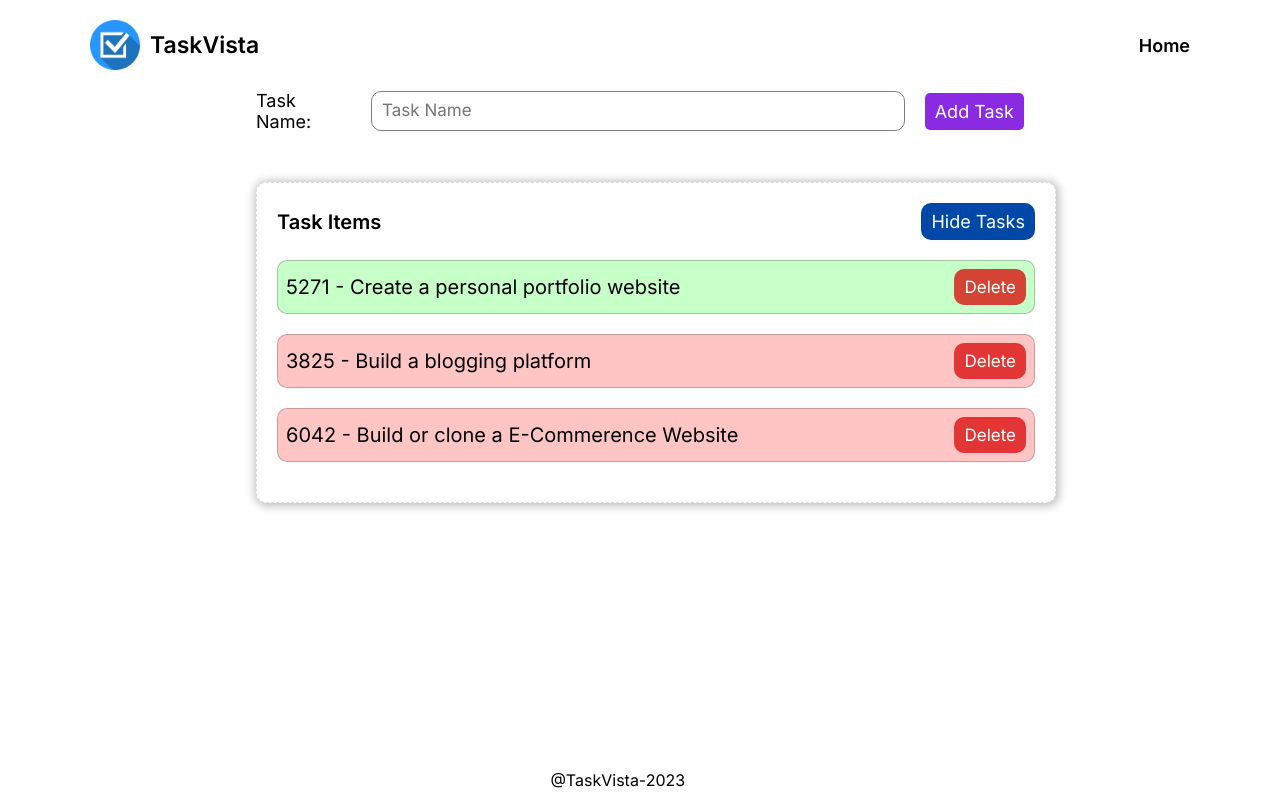
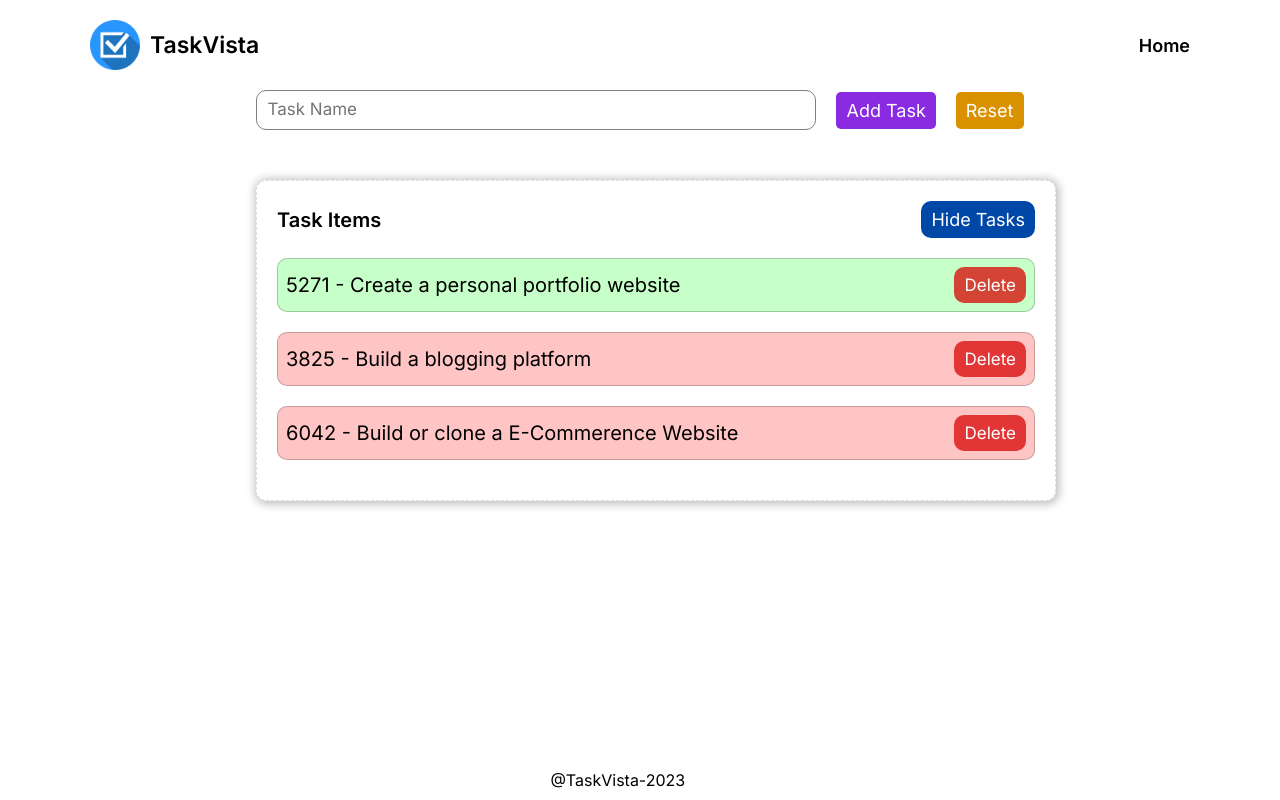
Before and after one commit to Saketh-Reddy-Bejadi/TaskProject, a React (Create React App) app in the folder mp_app/: page / in a window 1280 px wide. Built offline with nearby package versions, Linux system fonts and the light colour scheme.

Commit message:
started with input

```diff
--- a/mp_app/src/App.css
+++ b/mp_app/src/App.css
@@ -85,7 +85,9 @@ nav{
   font-size: 18px;
   font-weight: 590;
 }
-
+button {
+  cursor: pointer;
+}
 #taskName{
   width:560px;
   height: 40px;
@@ -102,6 +104,7 @@ nav{
 .AddTaskform{
   display: flex;
   align-items: center;
+  justify-content: center;
   gap: 20px;
 }
 #AddTaskbtn{
@@ -111,5 +114,15 @@ nav{
   font-size: 18px;
   border: none;
   border-radius: 5px;
-  cursor: pointer;
 }
+.taskValue{
+  text-align: center;
+}
+#Resetbtn{
+  background-color: rgb(217, 145, 0);
+  color: white;
+  padding:  8px 10px;
+  font-size: 18px;
+  border: none;
+  border-radius: 5px;
+}
--- a/mp_app/src/components/AddTask.js
+++ b/mp_app/src/components/AddTask.js
@@ -1,12 +1,22 @@
-
+import { useState } from "react";
 
 export const AddTask = () => {
+  const [taskValue,setTaskValue] =useState("");
+
+  function handleValue(e) {
+    setTaskValue(e.target.value);
+  }
+
+  function handleReset() {
+    setTaskValue("")
+  }
+
   return (
     <div className="AddTask" >
         <form className="AddTaskform" >
-            <label id="addTaskLabel" htmlFor="taskName">Task Name:</label>
-            <input type="text" placeholder="Task Name" name="taskName" id="taskName" autoComplete="off" />
-            <input id="AddTaskbtn" type="submit" value="Add Task" />
+            <input type="text" onChange={handleValue} placeholder="Task Name" name="taskName" id="taskName" autoComplete="off" />
+            <button type="submit" id="AddTaskbtn">Add Task</button>
+            <button onClick={handleReset} id="Resetbtn" type="reset">Reset  </button>
         </form>
     </div>
   )
```
